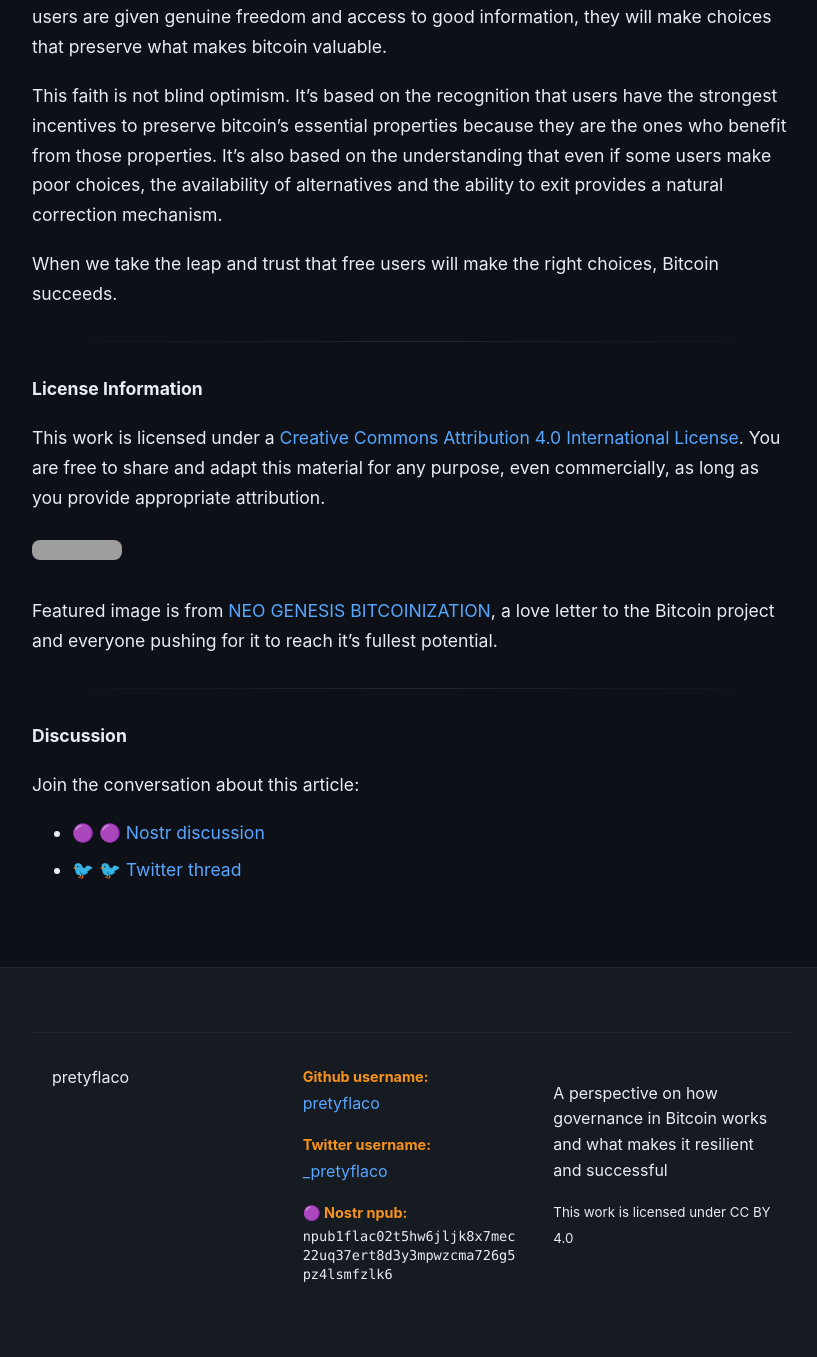
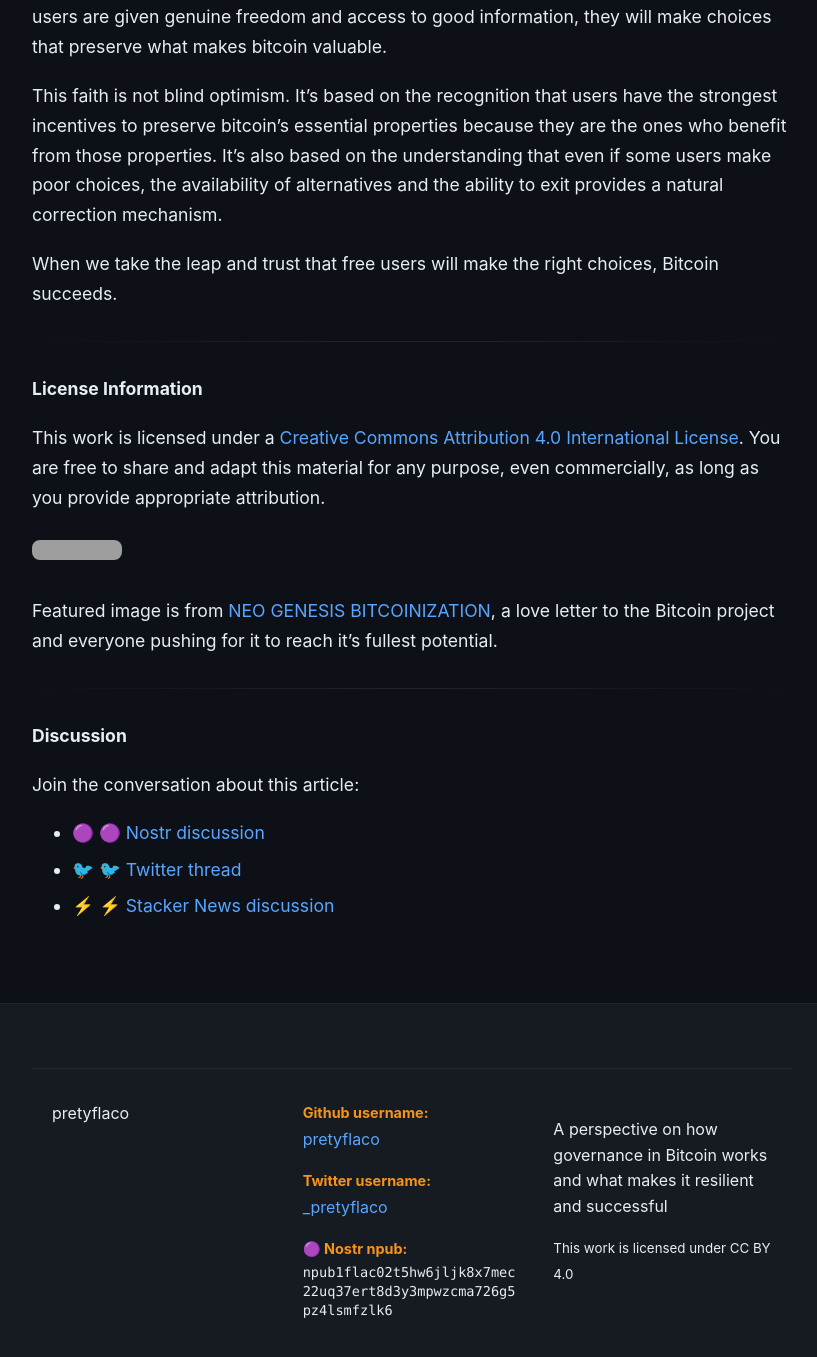
Before and after one commit to pretyflaco/bitcoingovernance, a Jekyll site: the page built from index.md, in a window 1280 px wide and 1400 px high, scrolled down 8981 px. Shown: the top 1357 px of the window, without its empty margins (228-1045 px from the left). Built offline with Jekyll 4.4.1, drawn with Linux system fonts in a browser that asks for light colours; grey boxes are pictures that could not be loaded.

Commit message:
Add Stacker News discussion link
- Add Stacker News post to discussion section
- Use lightning bolt emoji (⚡) for Stacker News branding
- Include CSS styling for consistent formatting
- Complete social media coverage: Nostr, Twitter, and Stacker News
- Help readers find all community discussions about the article

```diff
--- a/assets/css/style.scss
+++ b/assets/css/style.scss
@@ -319,7 +319,8 @@ th {
 }
 
 .post-content ul li:has(a[href*="damus.io"]),
-.post-content ul li:has(a[href*="x.com"]) {
+.post-content ul li:has(a[href*="x.com"]),
+.post-content ul li:has(a[href*="stacker.news"]) {
   margin-bottom: 0.5rem;
 }
 
@@ -329,6 +330,10 @@ th {
 
 .post-content ul li a[href*="x.com"]:before {
   content: "🐦 ";
+}
+
+.post-content ul li a[href*="stacker.news"]:before {
+  content: "⚡ ";
 }
 
 /* Responsive Design */
--- a/index.md
+++ b/index.md
@@ -167,3 +167,4 @@ Featured image is from [NEO GENESIS BITCOINIZATION](https://x.com/munnybadger/st
 Join the conversation about this article:
 - 🟣 [Nostr discussion](https://damus.io/nevent1qqsypt0plwheeawsxtnmpfytjc4wf3ww97a0a2cu3m00tyg3mjj3qsgf9ta36)
 - 🐦 [Twitter thread](https://x.com/_pretyflaco/status/1970804074674049484)
+- ⚡ [Stacker News discussion](https://stacker.news/items/1234973)
```
